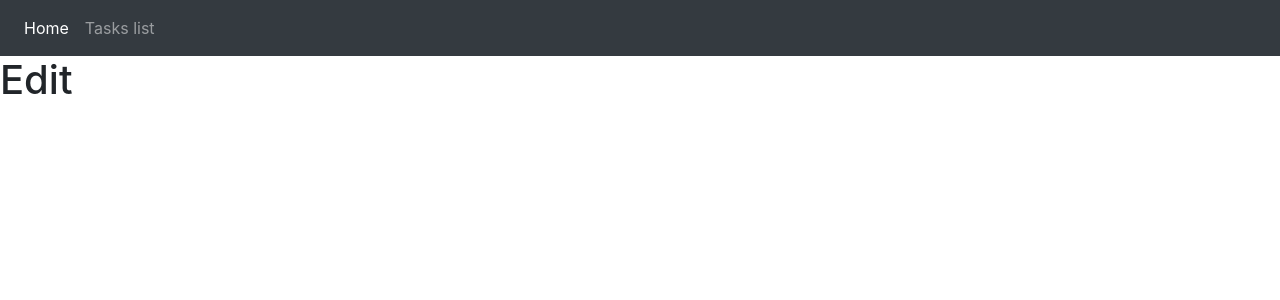
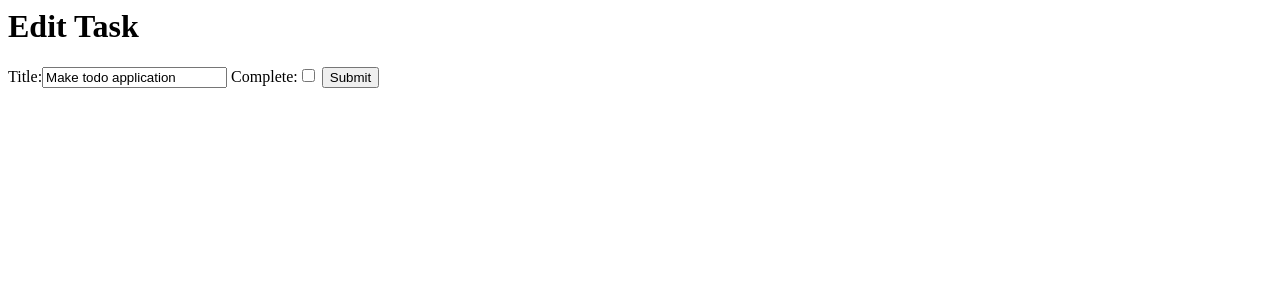
Before and after one commit to tpodgorski91/Django2, a Django app: page /edit/1/ in a window 1280 px wide. Shown: the top 300 px of the page. Run offline with Django 3.2, Linux system fonts and the light colour scheme; data comes from the database, SQL or seed files in the repository; both versions use the stored data as it was after the commit; some libraries are stand-ins or nearby versions.

Commit message:
task editing now is available

```diff
--- a/todo/tasks/templates/tasks/edit.html
+++ b/todo/tasks/templates/tasks/edit.html
@@ -1,4 +1,6 @@
-{% extends "tasks/base.html" %}
-{% block content %}
-    <h1> Edit </h1>
-{% endblock content %}
+<h1> Edit Task </h1>
+<form method="POST" action="">
+    {% csrf_token %}
+    {{ form }}
+    <input type="submit" name="Edit Task">
+</form>
--- a/todo/tasks/views.py
+++ b/todo/tasks/views.py
@@ -23,7 +23,16 @@ def task(request):
 
 def edit(request, pk):
     goal = Task.objects.get(id=pk)
-    return render(request, 'tasks/edit.html')
+    form = TaskForm(instance=goal)
+    if request.method == 'POST':
+        form = TaskForm(request.POST, instance=goal)
+        if form.is_valid():
+            form.save()
+        return redirect('/tasks/')
+
+    context ={'form': form}
+
+    return render(request, 'tasks/edit.html', context)
 
 
 def task_delete(request):
```
Also changed, not shown: todo/db.sqlite3.
